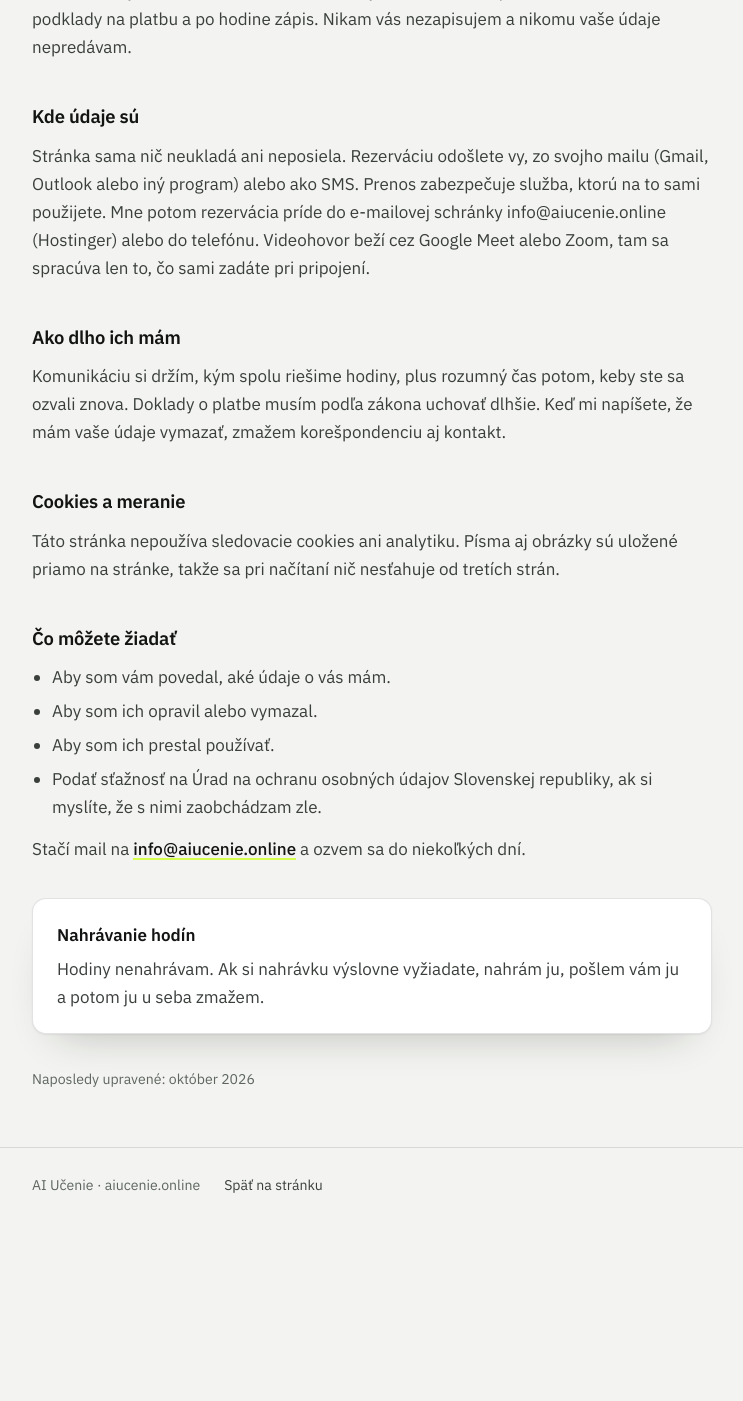
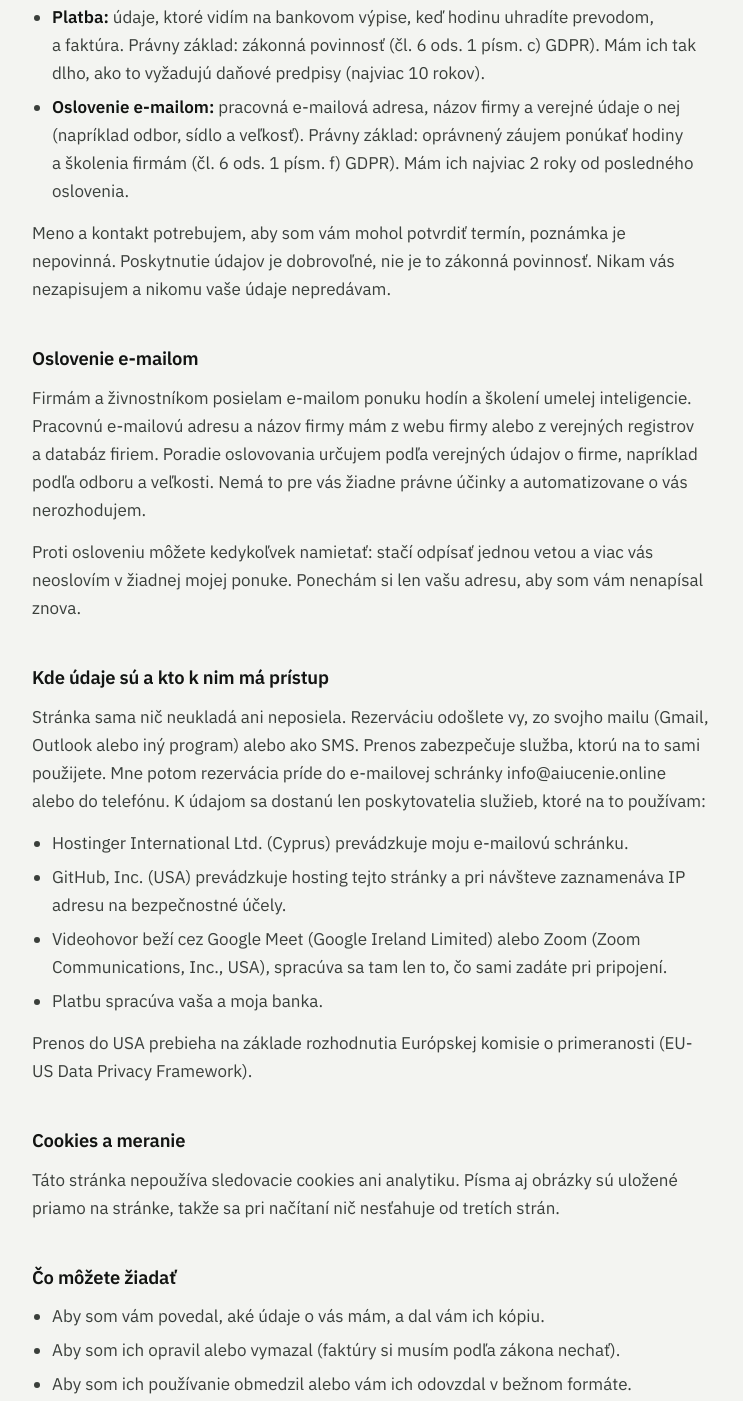
Before and after one commit to Apoliak7777/ai-ucenie, a plain HTML site: page ochrana-udajov.html in a window 1280 px wide. Shown: the part 666-2067 px from the top of the page, without its empty margins (268-1011 px from the left). Before the commit the page ends 1907 px from the top, so only its background shows below. Drawn offline with Linux system fonts and the light colour scheme.

Commit message:
Zásady ochrany údajov podľa GDPR
Právne základy a lehoty, oslovenie e-mailom (zdroj, poradie, námietka), príjemcovia a prenos do USA, všetky práva a adresa dozorného úradu.

```diff
--- a/ochrana-udajov.html
+++ b/ochrana-udajov.html
@@ -67,47 +67,54 @@ main a:hover{background-size:100% 100%}
 
 <main class="shell">
   <h1>Ochrana údajov</h1>
-  <p class="sub">Krátko a&nbsp;bez právnickej hatmatilky: čo o&nbsp;vás potrebujem vedieť, keď si rezervujete úvodný hovor alebo hodinu, a&nbsp;čo s&nbsp;tým robím.</p>
+  <p class="sub">Krátko a&nbsp;bez právnickej hatmatilky: čo o&nbsp;vás potrebujem vedieť, keď si rezervujete úvodný hovor alebo hodinu alebo keď vás oslovím e-mailom, a&nbsp;čo s&nbsp;tým robím.</p>
 
   <h2>Kto údaje spracúva</h2>
-  <p>Stránku aiucenie.online a&nbsp;hodiny prevádzkujem ja, <strong>Apoliak</strong>, ako fyzická osoba. Kontakt: <a href="mailto:info@aiucenie.online">info@aiucenie.online</a>, 0902&nbsp;464&nbsp;022.</p>
+  <p>Stránku aiucenie.online a&nbsp;hodiny prevádzkujem ja, <strong>Apoliak</strong>. Kontakt: <a href="mailto:info@aiucenie.online">info@aiucenie.online</a>, <a href="tel:+421902464022">0902&nbsp;464&nbsp;022</a>.</p>
 
-  <h2>Aké údaje zbieram</h2>
+  <h2>Aké údaje mám a&nbsp;načo</h2>
   <ul>
-    <li>Meno, e-mail a&nbsp;telefónne číslo, ktoré vyplníte do rezervácie.</li>
-    <li>Poznámku o&nbsp;tom, čo vás zdržuje alebo na čom chcete pracovať, ak ju napíšete.</li>
-    <li>Údaje o&nbsp;platbe, ktoré vidím na bankovom výpise, keď hodinu uhradíte prevodom.</li>
+    <li><strong>Rezervácia a&nbsp;hodiny:</strong> meno, e-mail a&nbsp;telefónne číslo z&nbsp;rezervácie, poznámka o&nbsp;tom, čo vás zdržuje alebo na čom chcete pracovať, ak ju napíšete, a&nbsp;naša komunikácia. Potrebujem ich, aby sme sa dohodli na termíne, aby som vám vedel poslať odkaz na hovor, podklady na platbu a&nbsp;po hodine zápis. Právny základ: zmluva a&nbsp;kroky pred ňou na vašu žiadosť (čl.&nbsp;6 ods.&nbsp;1 písm.&nbsp;b) GDPR). Mám ich počas spolupráce a&nbsp;najviac 2&nbsp;roky po poslednej hodine, keby ste sa ozvali znova; ak sa hodina neuskutoční, najviac 12&nbsp;mesiacov.</li>
+    <li><strong>Platba:</strong> údaje, ktoré vidím na bankovom výpise, keď hodinu uhradíte prevodom, a&nbsp;faktúra. Právny základ: zákonná povinnosť (čl.&nbsp;6 ods.&nbsp;1 písm.&nbsp;c) GDPR). Mám ich tak dlho, ako to vyžadujú daňové predpisy (najviac 10&nbsp;rokov).</li>
+    <li><strong>Oslovenie e-mailom:</strong> pracovná e-mailová adresa, názov firmy a&nbsp;verejné údaje o&nbsp;nej (napríklad odbor, sídlo a&nbsp;veľkosť). Právny základ: oprávnený záujem ponúkať hodiny a&nbsp;školenia firmám (čl.&nbsp;6 ods.&nbsp;1 písm.&nbsp;f) GDPR). Mám ich najviac 2&nbsp;roky od posledného oslovenia.</li>
   </ul>
+  <p>Meno a&nbsp;kontakt potrebujem, aby som vám mohol potvrdiť termín, poznámka je nepovinná. Poskytnutie údajov je dobrovoľné, nie je to zákonná povinnosť. Nikam vás nezapisujem a&nbsp;nikomu vaše údaje nepredávam.</p>
 
-  <h2>Načo ich potrebujem</h2>
-  <p>Iba na to, aby sme sa dohodli na termíne, aby som vám vedel poslať odkaz na hovor, podklady na platbu a&nbsp;po hodine zápis. Nikam vás nezapisujem a&nbsp;nikomu vaše údaje nepredávam.</p>
+  <h2>Oslovenie e-mailom</h2>
+  <p>Firmám a&nbsp;živnostníkom posielam e-mailom ponuku hodín a&nbsp;školení umelej inteligencie. Pracovnú e-mailovú adresu a&nbsp;názov firmy mám z&nbsp;webu firmy alebo z&nbsp;verejných registrov a&nbsp;databáz firiem. Poradie oslovovania určujem podľa verejných údajov o&nbsp;firme, napríklad podľa odboru a&nbsp;veľkosti. Nemá to pre vás žiadne právne účinky a&nbsp;automatizovane o&nbsp;vás nerozhodujem.</p>
+  <p>Proti osloveniu môžete kedykoľvek namietať: stačí odpísať jednou vetou a&nbsp;viac vás neoslovím v&nbsp;žiadnej mojej ponuke. Ponechám si len vašu adresu, aby som vám nenapísal znova.</p>
 
-  <h2>Kde údaje sú</h2>
+  <h2>Kde údaje sú a&nbsp;kto k&nbsp;nim má prístup</h2>
   <!-- Rezervácia je obyčajná správa od klienta. Keby sa niekedy zapol ENDPOINT na externú službu
        (FormSubmit, Web3Forms), treba ju tu uviesť ako sprostredkovateľa. -->
-  <p>Stránka sama nič neukladá ani neposiela. Rezerváciu odošlete vy, zo svojho mailu (Gmail, Outlook alebo iný program) alebo ako SMS. Prenos zabezpečuje služba, ktorú na to sami použijete. Mne potom rezervácia príde do e-mailovej schránky info@aiucenie.online (Hostinger) alebo do telefónu. Videohovor beží cez Google Meet alebo Zoom, tam sa spracúva len to, čo sami zadáte pri pripojení.</p>
-
-  <h2>Ako dlho ich mám</h2>
-  <p>Komunikáciu si držím, kým spolu riešime hodiny, plus rozumný čas potom, keby ste sa ozvali znova. Doklady o&nbsp;platbe musím podľa zákona uchovať dlhšie. Keď mi napíšete, že mám vaše údaje vymazať, zmažem korešpondenciu aj kontakt.</p>
+  <p>Stránka sama nič neukladá ani neposiela. Rezerváciu odošlete vy, zo svojho mailu (Gmail, Outlook alebo iný program) alebo ako SMS. Prenos zabezpečuje služba, ktorú na to sami použijete. Mne potom rezervácia príde do e-mailovej schránky info@aiucenie.online alebo do telefónu. K&nbsp;údajom sa dostanú len poskytovatelia služieb, ktoré na to používam:</p>
+  <ul>
+    <li>Hostinger International Ltd. (Cyprus) prevádzkuje moju e-mailovú schránku.</li>
+    <li>GitHub, Inc. (USA) prevádzkuje hosting tejto stránky a&nbsp;pri návšteve zaznamenáva IP adresu na bezpečnostné účely.</li>
+    <li>Videohovor beží cez Google Meet (Google Ireland Limited) alebo Zoom (Zoom Communications, Inc., USA), spracúva sa tam len to, čo sami zadáte pri pripojení.</li>
+    <li>Platbu spracúva vaša a&nbsp;moja banka.</li>
+  </ul>
+  <p>Prenos do USA prebieha na základe rozhodnutia Európskej komisie o&nbsp;primeranosti (EU-US Data Privacy Framework).</p>
 
   <h2>Cookies a&nbsp;meranie</h2>
   <p>Táto stránka nepoužíva sledovacie cookies ani analytiku. Písma aj obrázky sú uložené priamo na stránke, takže sa pri načítaní nič nesťahuje od tretích strán.</p>
 
   <h2>Čo môžete žiadať</h2>
   <ul>
-    <li>Aby som vám povedal, aké údaje o&nbsp;vás mám.</li>
-    <li>Aby som ich opravil alebo vymazal.</li>
-    <li>Aby som ich prestal používať.</li>
-    <li>Podať sťažnosť na Úrad na ochranu osobných údajov Slovenskej republiky, ak si myslíte, že s&nbsp;nimi zaobchádzam zle.</li>
+    <li>Aby som vám povedal, aké údaje o&nbsp;vás mám, a&nbsp;dal vám ich kópiu.</li>
+    <li>Aby som ich opravil alebo vymazal (faktúry si musím podľa zákona nechať).</li>
+    <li>Aby som ich používanie obmedzil alebo vám ich odovzdal v&nbsp;bežnom formáte.</li>
+    <li>Aby som ich prestal používať na základe oprávneného záujmu, aj na oslovenie e-mailom (námietka).</li>
+    <li>Podať sťažnosť na Úrad na ochranu osobných údajov Slovenskej republiky, Hraničná 12, 820&nbsp;07 Bratislava 27, <a href="https://dataprotection.gov.sk/">dataprotection.gov.sk</a>, ak si myslíte, že s&nbsp;nimi zaobchádzam zle.</li>
   </ul>
-  <p>Stačí mail na <a href="mailto:info@aiucenie.online">info@aiucenie.online</a> a&nbsp;ozvem sa do niekoľkých dní.</p>
+  <p>Stačí mail na <a href="mailto:info@aiucenie.online">info@aiucenie.online</a>. Ozvem sa do niekoľkých dní a&nbsp;vybavím to najneskôr do mesiaca.</p>
 
   <div class="box">
     <p><strong>Nahrávanie hodín</strong></p>
     <p>Hodiny nenahrávam. Ak si nahrávku výslovne vyžiadate, nahrám ju, pošlem vám ju a&nbsp;potom ju u&nbsp;seba zmažem.</p>
   </div>
 
-  <p class="date">Naposledy upravené: október 2026</p>
+  <p class="date">Naposledy upravené: 10. 11. 2026</p>
 </main>
 
 <footer class="shell foot">
```
